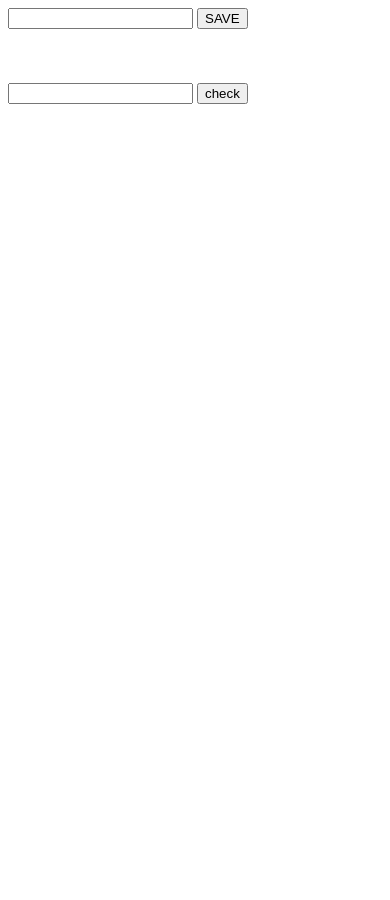
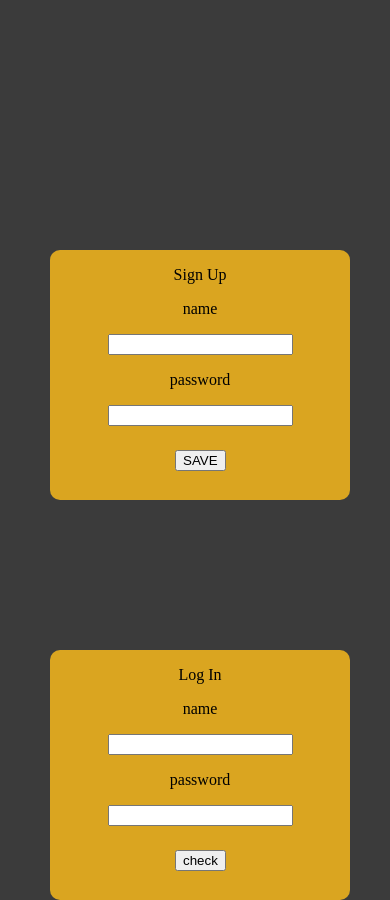
Before and after one commit to Vitvita222/data, a plain HTML site: page index.html in a window 390 px wide. Before the commit the page ends 844 px from the top, so only its background shows below. Drawn offline with Linux system fonts and the light colour scheme.

Commit message:
Add files via upload

```diff
--- a/css.css
+++ b/css.css
@@ -1,7 +1,254 @@
-.gamwvaneba {
-    background-color: green;
+body {
+    background-color: rgb(59, 59, 59);
 }
 
-.gawitleba {
-    background-color: rgb(255, 2, 2);
+.signup {
+    background-color: goldenrod;
+    width: 300px;
+    height: 250px;
+    text-align: center;
+    border-radius: 10px;
+    position: absolute;
+    top: 100px;
+    left: 600px;
 }
+
+.login {
+    background-color: goldenrod;
+    width: 300px;
+    height: 250px;
+    text-align: center;
+    border-radius: 10px;
+    position: absolute;
+    top: 400px;
+    left: 600px;
+}
+
+.submit {
+    position: absolute;
+    top: 200px;
+    left: 125px;
+}
+
+.submit:hover {
+    cursor: pointer;
+}
+
+.check {
+    position: absolute;
+    top: 200px;
+    left: 125px;
+}
+
+.check:hover {
+    cursor: pointer;
+}
+
+
+@media screen and (max-width: 2117px){
+    .signup {
+         position: absolute;
+         top: 250px;
+         left: 900px;
+    }
+    .login {
+         position: absolute;
+         top: 600px;
+         left: 900px;
+    }
+ }
+
+@media screen and (max-width: 1600px){
+   .signup {
+        position: absolute;
+        top: 250px;
+        left: 650px;
+   }
+   .login {
+        position: absolute;
+        top: 650px;
+        left: 650px;
+   }
+}
+
+@media screen and (max-width: 1500px){
+    .signup {
+         position: absolute;
+         top: 250px;
+         left: 600px;
+    }
+    .login {
+         position: absolute;
+         top: 650px;
+         left: 600px;
+    }
+ }
+
+ @media screen and (max-width: 1400px){
+    .signup {
+         position: absolute;
+         top: 250px;
+         left: 550px;
+    }
+    .login {
+         position: absolute;
+         top: 650px;
+         left: 550px;
+    }
+ }
+ @media screen and (max-width: 1300px){
+    .signup {
+         position: absolute;
+         top: 250px;
+         left: 500px;
+    }
+    .login {
+         position: absolute;
+         top: 650px;
+         left: 500px;
+    }
+ }
+ @media screen and (max-width: 1200px){
+    .signup {
+         position: absolute;
+         top: 250px;
+         left: 450px;
+    }
+    .login {
+         position: absolute;
+         top: 650px;
+         left: 450px;
+    }
+ }
+ @media screen and (max-width: 1100px){
+    .signup {
+         position: absolute;
+         top: 250px;
+         left: 400px;
+    }
+    .login {
+         position: absolute;
+         top: 650px;
+         left: 400px;
+    }
+ }
+ @media screen and (max-width: 1000px){
+    .signup {
+         position: absolute;
+         top: 250px;
+         left: 350px;
+    }
+    .login {
+         position: absolute;
+         top: 650px;
+         left: 350px;
+    }
+ }
+ @media screen and (max-width: 900px){
+    .signup {
+         position: absolute;
+         top: 250px;
+         left: 300px;
+    }
+    .login {
+         position: absolute;
+         top: 650px;
+         left: 300px;
+    }
+ }
+ @media screen and (max-width: 800px){
+    .signup {
+         position: absolute;
+         top: 250px;
+         left: 250px;
+    }
+    .login {
+         position: absolute;
+         top: 650px;
+         left: 250px;
+    }
+ }
+ @media screen and (max-width: 700px){
+    .signup {
+         position: absolute;
+         top: 250px;
+         left: 200px;
+    }
+    .login {
+         position: absolute;
+         top: 650px;
+         left: 200px;
+    }
+ }
+ @media screen and (max-width: 600px){
+    .signup {
+         position: absolute;
+         top: 250px;
+         left: 150px;
+    }
+    .login {
+         position: absolute;
+         top: 650px;
+         left: 150px;
+    }
+ }
+ @media screen and (max-width: 500px){
+    .signup {
+         position: absolute;
+         top: 250px;
+         left: 100px;
+    }
+    .login {
+         position: absolute;
+         top: 650px;
+         left: 100px;
+    }
+ }
+ @media screen and (max-width: 400px){
+    .signup {
+         position: absolute;
+         top: 250px;
+         left: 50px;
+    }
+    .login {
+         position: absolute;
+         top: 650px;
+         left: 50px;
+    }
+ }
+ @media screen and (max-width: 300px){
+    .signup {
+         position: absolute;
+         top: 250px;
+         left: 0px;
+    }
+    .login {
+         position: absolute;
+         top: 650px;
+         left: 0px;
+    }
+ }
+ @media screen and (max-width: 200px){
+    .signup {
+         position: absolute;
+         top: 250px;
+         left: -50px;
+    }
+    .login {
+         position: absolute;
+         top: 650px;
+         left: -50px;
+    }
+ }
+ @media screen and (max-width: 100px){
+    .signup {
+         position: absolute;
+         top: 250px;
+         left: -100px;
+    }
+    .login {
+         position: absolute;
+         top: 650px;
+         left: -100px;
+    }
+ }
--- a/index.html
+++ b/index.html
@@ -9,13 +9,23 @@
     <title>Document</title>
 </head>
 <body>
-    <input class="input1">
-    <button class="submit">SAVE</button>
-    <br>
-    <br>
-    <br>
-    <br>
-    <input class="input2">
-    <button class="check">check</button>
+    <div class="signup">
+        <p class="signuptext">Sign Up</p>
+        <p class="name">name</p>
+        <input class="input1">
+        <p class="pass">password</p>
+        <input class="input2">
+        <br>
+        <button class="submit">SAVE</button>
+    </div>
+    <div class="login">
+        <p class="logintext">Log In</p>
+        <p class="name">name</p>
+        <input class="input3">
+        <p class="pass">password</p>
+        <input class="input4">
+        <br>
+        <button class="check">check</button>
+    </div>
 </body>
 </html>
--- a/vito.js
+++ b/vito.js
@@ -1,20 +1,27 @@
+//inputs
 const input1 = document.querySelector('.input1')
+const input2 = document.querySelector('.input2')
+const input3 = document.querySelector('.input3')
+const input4 = document.querySelector('.input4')
+
+
+
+// buttons
 const btn1 = document.querySelector('.submit')
-
-const input2 = document.querySelector('.input2')
 const btn2 = document.querySelector('.check')
 
 var data = []
 
 btn1.addEventListener('click', () =>{
     data.push(input1.value)
+    data.push(input2.value)
 })
 
 
 btn2.addEventListener('click', () => {
-    if (input2.value == data[0] || input2.value == data[1] || input2.value == data[2] || input2.value == data[3]|| input2.value == data[4] || input2.value == data[5] ||input2.value == data[6] ||input2.value == data[2] ||input2.value == data[7] ||input2.value == data[8] ||input2.value == data[9] ||input2.value == data[10] ||input2.value == data[11] ||input2.value == data[12] ||input2.value == data[13] ||input2.value == data[14] ||input2.value == data[15] ||input2.value == data[16] ||input2.value == data[17] ||input2.value == data[18] ||input2.value == data[19] ||input2.value == data[20] ||input2.value == data[21] ||input2.value == data[22] ||input2.value == data[23] ||input2.value == data[23] ||input2.value == data[24] ||input2.value == data[25] ||input2.value == data[26] ||input2.value == data[27] ||input2.value == data[28] ||input2.value == data[29] || input2.value == data[30]) {
-        document.body.style.backgroundColor = 'green'
+    if (input3.value == data[0] && input4.value == data[1] || input3.value == data[2] && input4.value == data[3] || input3.value == data[4] && input4.value == data[5] || input3.value == data[6] && input4.value == data[7] || input3.value == data[8] && input4.value == data[9] ||input3.value == data[10] && input4.value == data[11] ||input3.value == data[12] && input4.value == data[13] ||input3.value == data[14] && input4.value == data[15] ||input3.value == data[16] && input4.value == data[17] ||input3.value == data[18] && input4.value == data[19] ||input3.value == data[20] && input4.value == data[21] ||input3.value == data[22] && input4.value == data[23] ||input3.value == data[24] && input4.value == data[25] ||input3.value == data[26] && input4.value == data[27] ||input3.value == data[28] && input4.value == data[29] ||input3.value == data[30] && input4.value == data[31]){
+        alert("Logged In")
     } else {
-        document.body.style.backgroundColor = 'red'
+        alert("This Account Doesn't Exist")
     }
 })
```
